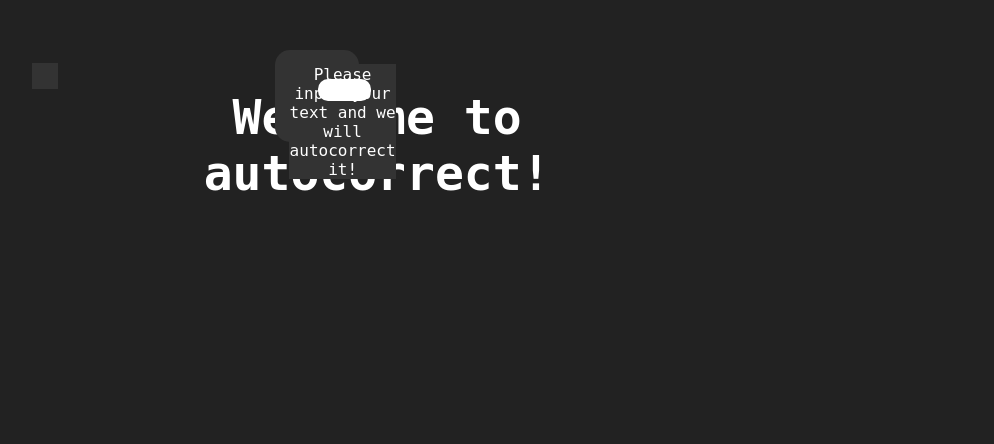
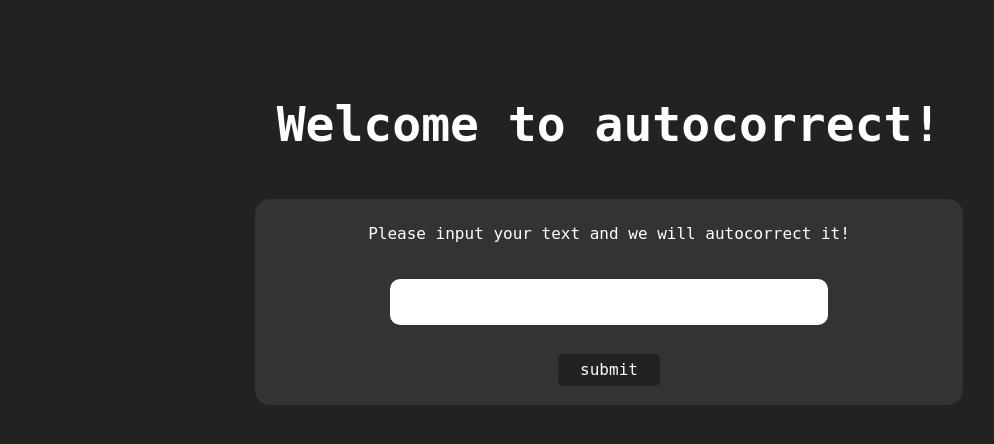
Before and after one commit to Rosemarries/Autocorrect-Python-Web, a Flask app: template templates/result.html in a window 1280 px wide. Shown: the top 444 px of the page, without its empty margins (31-1025 px from the left). Run offline with Flask 2, Linux system fonts and the light colour scheme; the template is opened without the code that fills it, so the values that code supplies are empty.

Commit message:
basic Autocorrect

```diff
--- /dev/null
+++ b/static/css/index.css
@@ -0,0 +1,50 @@
+* {
+    font-family: monospace;
+    background-color: #222;
+    margin: 1%;
+    padding: 1%;
+    color: #fff;
+}
+
+p {
+    font-size: 16px;
+    background-color: #333;
+}
+
+.Head {
+    /* display: flex; */
+    font-size: 24px;
+    text-align: center;
+}
+
+.inputing {
+    text-align: center;
+    background-color: #333;
+    border-radius: 15px;
+    margin: 0% 20% 0% 20%;
+}
+
+#word {
+    font-size: 16px;
+    border: none;
+    border-radius: 10px;
+    background-color: #fff;
+    color: black;
+    width: 60%;
+    padding: 2%;
+}
+
+#submit {
+    font-size: 16px;
+    text-align: center;
+    border: none;
+    border-radius: 5px;
+    width: 15%;
+    padding: 1%;
+}
+
+#submit:hover {
+    background-color: rgb(43, 255, 0);
+    color: black;
+    transition: 0.4s;
+}
--- a/templates/index.css
+++ /dev/null
@@ -1,141 +0,0 @@
-@import url('https://fonts.googleapis.com/css?family=Exo:400,700');
-
-*{
-    font-family: monospace;
-    background-color: #222;
-    margin: 1%;
-    padding: 1%;
-    color: #fff;
-}
-
-p{
-    font-size: 16px;
-    background-color: #333;
-    position: absolute;
-}
-
-.Head{
-    /* display: flex; */
-    font-size: 24px;
-    text-align: center;
-    position: absolute;
-}
-
-.inputing{
-    text-align: left;
-    position: relative;
-    background-color: #333;
-    border-radius: 15px;
-    margin: 0% 20% 0% 20%;
-    position: absolute;
-}
-
-#word{
-    font-size: 16px;
-    border-radius: 10px;
-    background-color: #fff;
-    color: black;
-    width: 60%;
-    position: absolute;
-}
-
-.circles{
-    position: absolute;
-    top: 0;
-    left: 0;
-    width: 100%;
-    height: 100%;
-    overflow: hidden;
-}
-.circles li{
-    position: absolute;
-    display: block;
-    list-style: none;
-    width: 20px;
-    height: 20px;
-    background: rgba(255, 255, 255, 0.2);
-    animation: animate 25s linear infinite;
-    bottom: -150px;
-
-}
-.circles li:nth-child(1){
-    left: 25%;
-    width: 80px;
-    height: 80px;
-    animation-delay: 0s;
-}
-.circles li:nth-child(2){
-    left: 10%;
-    width: 20px;
-    height: 20px;
-    animation-delay: 2s;
-    animation-duration: 12s;
-}
-.circles li:nth-child(3){
-    left: 70%;
-    width: 20px;
-    height: 20px;
-    animation-delay: 4s;
-}
-.circles li:nth-child(4){
-    left: 40%;
-    width: 60px;
-    height: 60px;
-    animation-delay: 0s;
-    animation-duration: 18s;
-}
-.circles li:nth-child(5){
-    left: 65%;
-    width: 20px;
-    height: 20px;
-    animation-delay: 0s;
-}
-.circles li:nth-child(6){
-    left: 75%;
-    width: 110px;
-    height: 110px;
-    animation-delay: 3s;
-}
-.circles li:nth-child(7){
-    left: 35%;
-    width: 150px;
-    height: 150px;
-    animation-delay: 7s;
-}
-.circles li:nth-child(8){
-    left: 50%;
-    width: 25px;
-    height: 25px;
-    animation-delay: 15s;
-    animation-duration: 45s;
-}
-.circles li:nth-child(9){
-    left: 20%;
-    width: 15px;
-    height: 15px;
-    animation-delay: 2s;
-    animation-duration: 35s;
-}
-.circles li:nth-child(10){
-    left: 85%;
-    width: 150px;
-    height: 150px;
-    animation-delay: 0s;
-    animation-duration: 11s;
-}
-
-@keyframes animate {
-
-    0%{
-        transform: translateY(0) rotate(0deg);
-        opacity: 1;
-        border-radius: 0;
-    }
-
-    100%{
-        transform: translateY(-1000px) rotate(720deg);
-        opacity: 0;
-        border-radius: 50%;
-    }
-
-}
--- a/templates/index.html
+++ b/templates/index.html
@@ -5,7 +5,7 @@
     <meta charset="UTF-8">
     <meta http-equiv="X-UA-Compatible" content="IE=edge">
     <meta name="viewport" content="width=device-width, initial-scale=1.0">
-    <link rel="stylesheet" href="./index.css">
+    <link rel="stylesheet" type="text/css" href="{{ url_for('static', filename='css/index.css') }}">
     <title>Autocorrect</title>
 </head>
 
@@ -13,7 +13,7 @@
     <div class="Head">
         <h1>Welcome to autocorrect!</h1>
     </div>
-    <form class="inputing" action="http://localhost:5555/views/result" method="POST">
+    <form class="inputing" method="POST">
         <p class="instruction_text">Please input your text and we will autocorrect it!</p><br>
         <input type="text" id="word" name="word"><br><br>
         <input type="submit" id="submit" value="submit">
@@ -24,57 +24,3 @@
 </body>
 
 </html>
-
-
-<style>
-    * {
-        font-family: monospace;
-        background-color: #222;
-        margin: 1%;
-        padding: 1%;
-        color: #fff;
-    }
-
-    p {
-        font-size: 16px;
-        background-color: #333;
-    }
-
-    .Head {
-        /* display: flex; */
-        font-size: 24px;
-        text-align: center;
-    }
-
-    .inputing {
-        text-align: center;
-        background-color: #333;
-        border-radius: 15px;
-        margin: 0% 20% 0% 20%;
-    }
-
-    #word {
-        font-size: 16px;
-        border: none;
-        border-radius: 10px;
-        background-color: #fff;
-        color: black;
-        width: 60%;
-        padding: 2%;
-    }
-
-    #submit {
-        font-size: 16px;
-        text-align: center;
-        border: none;
-        border-radius: 5px;
-        width: 15%;
-        padding: 1%;
-    }
-
-    #submit:hover{
-        background-color: rgb(43, 255, 0);
-        color: black;
-        transition: 0.4s;
-    }
-</style>
--- a/templates/result.html
+++ b/templates/result.html
@@ -1,4 +1,7 @@
 {% extends "index.html" %}
 {% block content %}
-<p> {{result}} </p>
+    {% for table in tables %}
+        <!-- {{titles[loop.index]}} -->
+        {{ table|safe }}
+    {% endfor %}
 {% endblock %}
```
Also changed, not shown: views.py (+5 -6 lines), 1 other file.
